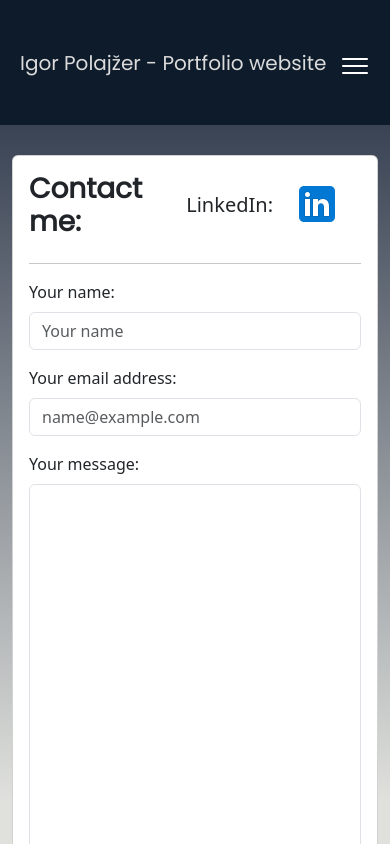
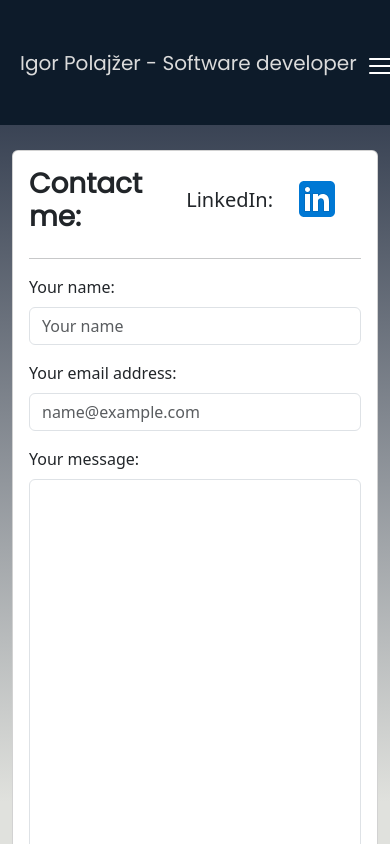
Before and after one commit to IgorPolajzer/software_developer_portfolio, a React (Create React App) app: page /contact in a window 390 px wide. Built offline with nearby package versions, Linux system fonts and the light colour scheme.

Commit message:
Fixed some layout issue with mobile devices and zoomed out browser.

```diff
--- a/src/App.css
+++ b/src/App.css
@@ -3,13 +3,13 @@
 .App {
   width: 100vw;
   height: 100vh;
+  height: 100svh;
   align-content: center;
   align-items: center;
   overflow-y: auto;
   overflow-x: hidden;
   background: linear-gradient(0deg, #e0e1dd 5%, #1b263b 100%);
 }
-
 
 h1,
 h2,
@@ -32,12 +32,13 @@ p,
 .myprojects-section,
 .contactme-section,
 .project-section{
-  margin-top: 30px; /*NavBar adjustment*/
+  margin-top: 150px; /*NavBar adjustment*/
   height: 83.4vh; /*NavBar adjustment*/
   width: 100vw;
 }
 
 .cv-section{
-  height: 100vh; /*NavBar adjustment*/
+  padding-top: 125px;
+  height: 98.5vh; /*NavBar adjustment*/
   width: 100vw;
 }
--- a/src/App.js
+++ b/src/App.js
@@ -13,7 +13,7 @@ function App() {
   return (
     <Router>
         <div className="App">
-        <NavBar />
+        <NavBar/>
         <Routes>
           <Route path="/" element={<AboutMe />} />
           <Route path="/projects" element={<MyProjects />} />
@@ -56,6 +56,7 @@ function App() {
                     "Domain provider": "AWS Route 53",
                   }}
                 completed={false}
+                url={"https://igorpolajzer.com"}
                 githubUrl={"https://github.com/IgorPolajzer/software_developer_portfolio"}
           />} />
           <Route path="/projects/sync-fluencer-project" element={
--- a/src/components/NavBar.jsx
+++ b/src/components/NavBar.jsx
@@ -14,7 +14,7 @@ function NavBar() {
 
   return (
       <div className="nav-bar">
-          <div className="logo">Igor Polajžer - Portfolio website</div>
+          <div className="logo">Igor Polajžer - Software developer</div>
 
           <ul className={menuOpened ? 'nav-links-mobile' : 'nav-links'}>
               <Link to="/" className="nav-link">
--- a/src/components/Topic.jsx
+++ b/src/components/Topic.jsx
@@ -52,7 +52,7 @@ function Topic(props) {
       </div>
       {props.image && (
         <div className="topic-box-image-box">
-          <img src={props.image} alt="profile_picture" />
+          <img src={props.image} alt="profile_picture" className="topic-box-image"/>
         </div>
       )}
       <div className={props.image ? "topic-box-w-image-content-box" : "topic-box-content-box"}>
--- a/src/css/NavBar.css
+++ b/src/css/NavBar.css
@@ -1,5 +1,6 @@
   .nav-bar {
-  position: sticky;
+    position: fixed;
+    width: 100%;
     top: 0;
     background: #0d1b2a;
     height: 125px;
--- a/src/css/Topic.css
+++ b/src/css/Topic.css
@@ -34,7 +34,7 @@
   height: 65%;
 }
 
-.topic-box-image-box img {
+.topic-box-image {
   width: 400px; /* Set a square size */
   height: 400px;
   border-radius: 50%;
--- a/src/pages/AboutMe.jsx
+++ b/src/pages/AboutMe.jsx
@@ -1,6 +1,7 @@
 import './../App.css';
 import Topic from "../components/Topic";
-import ProfileImg from "../assets/profile_picture_placeholder.png";
+// import ProfileImg from "../assets/profile_picture_placeholder.png";
+import ProfileImg from "../assets/profile_picture_croped.jpg";
 import HtmlBrackets from "../assets/html_brackets_logo.png";
 import Skills from "../components/Skills";
 import Experience from "../components/Experience";
```
Also changed, not shown: src/assets/profile_picture.jpg (added), src/assets/profile_picture_croped.jpg (added). Lines whose indentation alone changed are shown as unchanged.
